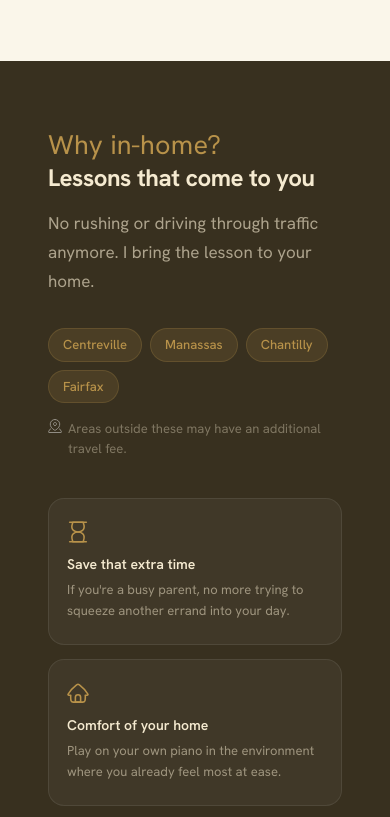
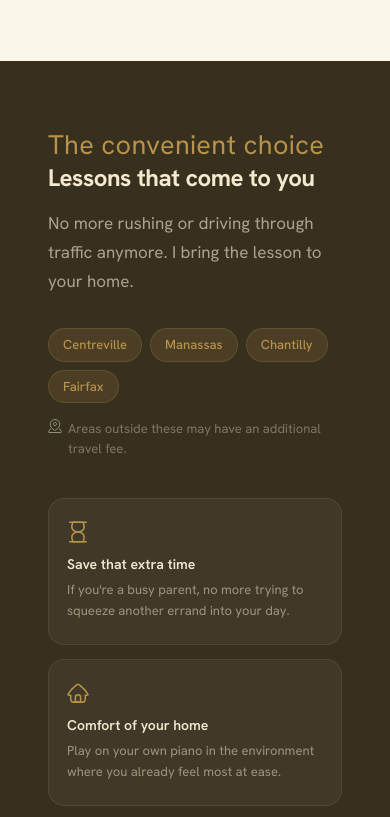
Before and after one commit to tchxng/piano-studio, a website built with Vite: page index.html in a window 390 px wide. Shown: the part 2691-3508 px from the top of the page. Built offline with nearby package versions, Linux system fonts and the light colour scheme; files whose address does not match are found by name.

Commit message:
responsiveness improvements and changes to scroll transition timing

```diff
--- a/index.html
+++ b/index.html
@@ -187,10 +187,10 @@
   <div class="container">
     <div class="inhome-grid">
       <div class="inhome-text scroll-reveal">
-        <div class="section-label" style="color:var(--accent)">Why in-home?</div>
+        <div class="section-label" style="color:var(--accent)">The convenient choice</div>
         <h2 class="inhome-title">Lessons that come to you</h2>
         <p class="inhome-sub">
-          No rushing or driving through traffic anymore. I bring the lesson to your home.
+          No more rushing or driving through traffic anymore. I bring the lesson to your home.
         </p>
         <div class="area-pills">
           <span class="area-pill">Centreville</span>
--- a/src/main.js
+++ b/src/main.js
@@ -64,7 +64,7 @@ const revealObserver = new IntersectionObserver((entries) => {
       revealObserver.unobserve(entry.target);
     }
   });
-}, { threshold: 0.15 });
+}, { threshold: 0.08 });
 
 document.querySelectorAll('.scroll-reveal').forEach(el => revealObserver.observe(el));
 
--- a/src/style.css
+++ b/src/style.css
@@ -290,8 +290,8 @@ button { font-family: inherit; cursor: pointer; }
 .scroll-reveal {
   opacity: 0;
   transform: translateY(24px);
-  transition: opacity 1.5s cubic-bezier(0.4, 0, 0.2, 1),
-              transform 1.5s cubic-bezier(0.4, 0, 0.2, 1);
+  transition: opacity 0.8s cubic-bezier(0.4, 0, 0.2, 1),
+              transform 0.8s cubic-bezier(0.4, 0, 0.2, 1);
 }
 .scroll-reveal.visible {
   opacity: 1;
@@ -939,9 +939,10 @@ button { font-family: inherit; cursor: pointer; }
 
   .about-grid { grid-template-columns: 1fr; }
   .about-photo { max-width: 100%; }
+  .about-photo-wrap { display: none; }
 
   .values-grid { grid-template-columns: 1fr; }
-  .pricing-grid { grid-template-columns: 1fr; max-width: 380px; }
+  .pricing-grid { grid-template-columns: 1fr; max-width: 380px; gap: 32px; }
   .testimonials-grid { grid-template-columns: 1fr; }
 
 
@@ -957,7 +958,6 @@ button { font-family: inherit; cursor: pointer; }
   .hero-card { right: 0; top: auto; bottom: -16px; left: 50%; transform: translateX(-50%); }
   .hero-photo-wrap { padding-bottom: 60px; margin-top: -20px; }
   .hero-stats { justify-content: space-between; }
-  .about-photo-wrap { display: none; }
 }
 
 @media (max-width: 480px) {
```
